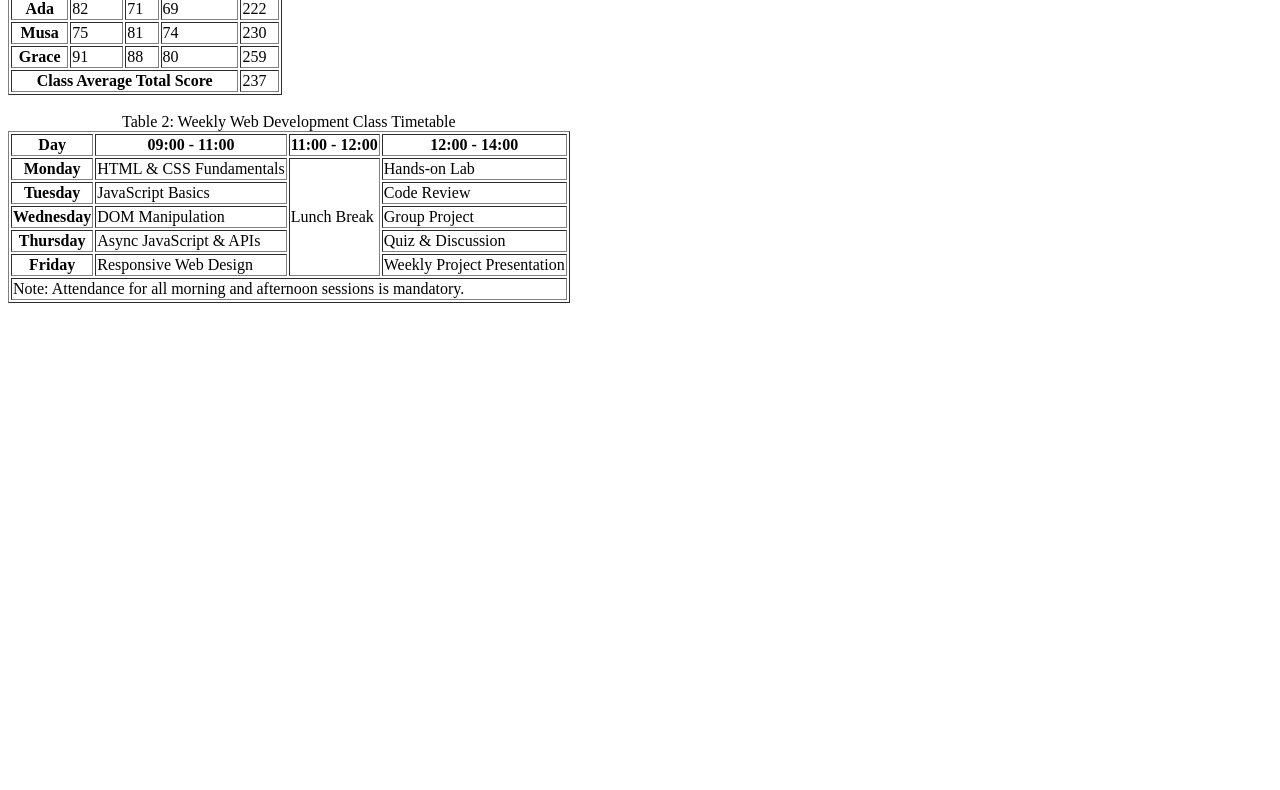
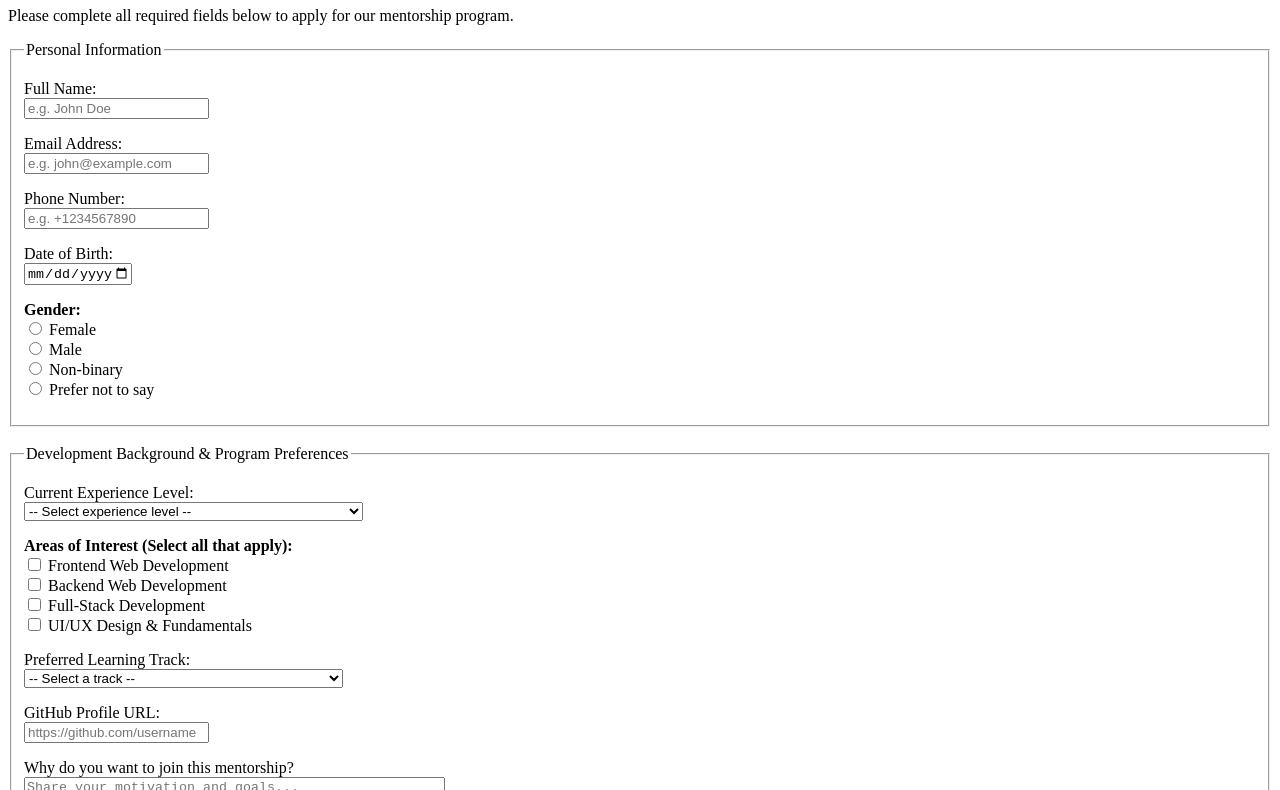
Before and after one commit to Reunited-011/My-Web-development-Journey, a plain HTML site: page index.html in a window 1280 px wide. Shown: the part 73-863 px from the top of the page. Before the commit the page ends 800 px from the top, so only its background shows below. Drawn offline with Linux system fonts and the light colour scheme.

Commit message:
html mentorship application form source material

```diff
--- a/index.html
+++ b/index.html
@@ -2,103 +2,132 @@
 <html lang="en">
 <head>
     <meta charset="UTF-8">
-    <meta name="description" content=" A webpage showing Results and time table Data tables ">
+    <meta name="author" content="Osimen Reuben">
+    <meta name="description" content="this is a valid html only form application">
     <meta name="viewport" content="width=device-width, initial-scale=1.0">
-    <meta name="author" content="Osimen Reuben">
     <link rel="icon" href="fav-icon.jpg" type="image.jpg">
-    <title>Results and time table Data tables</title>
+    <title>Mentorship Application Form</title>
 </head>
 <body>
 
-    <!-- Table 1: Student Results -->
-    <table border="1">
-        <caption>Table 1: Web Development Student Exam Results</caption>
-        <thead>
-            <tr>
-                <th scope="col">Student</th>
-                <th scope="col">HTML</th>
-                <th scope="col">CSS</th>
-                <th scope="col">JavaScript</th>
-                <th scope="col">Total</th>
-            </tr>
-        </thead>
-        <tbody>
-            <tr>
-                <th scope="row">Ada</th>
-                <td>82</td>
-                <td>71</td>
-                <td>69</td>
-                <td>222</td>
-            </tr>
-            <tr>
-                <th scope="row">Musa</th>
-                <td>75</td>
-                <td>81</td>
-                <td>74</td>
-                <td>230</td>
-            </tr>
-            <tr>
-                <th scope="row">Grace</th>
-                <td>91</td>
-                <td>88</td>
-                <td>80</td>
-                <td>259</td>
-            </tr>
-        </tbody>
-        <tfoot>
-            <tr>
-                <th scope="row" colspan="4">Class Average Total Score</th>
-                <td>237</td>
-            </tr>
-        </tfoot>
-    </table>
+    <h1>Mentorship Application Form</h1>
+    <p>Please complete all required fields below to apply for our mentorship program.</p>
 
-    <br>
+    <form action="/submit-application" method="POST">
 
-    <!-- Table 2 Weekly Class Timetable -->
-    <table border="1">
-        <caption>Table 2: Weekly Web Development Class Timetable</caption>
-        <thead>
-            <tr>
-                <th scope="col">Day</th>
-                <th scope="col">09:00 - 11:00</th>
-                <th scope="col">11:00 - 12:00</th>
-                <th scope="col">12:00 - 14:00</th>
-            </tr>
-        </thead>
-        <tbody>
-            <tr>
-                <th scope="row">Monday</th>
-                <td>HTML &amp; CSS Fundamentals</td>
-                <td rowspan="5">Lunch Break</td>
-                <td>Hands-on Lab</td>
-            </tr>
-            <tr>
-                <th scope="row">Tuesday</th>
-                <td>JavaScript Basics</td>
-                <td>Code Review</td>
-            </tr>
-            <tr>
-                <th scope="row">Wednesday</th>
-                <td>DOM Manipulation</td>
-                <td>Group Project</td>
-            </tr>
-            <tr>
-                <th scope="row">Thursday</th>
-                <td>Async JavaScript &amp; APIs</td>
-                <td>Quiz &amp; Discussion</td>
-            </tr>
-            <tr>
-                <th scope="row">Friday</th>
-                <td>Responsive Web Design</td>
-                <td>Weekly Project Presentation</td>
-            </tr>
-        </tbody>
-        <tfoot>
-            <tr>
-                <td colspan="4">Note: Attendance for all morning and afternoon sessions is mandatory.</td>
-            </tr>
-        </tfoot>
-    </table>
+        <!-- Fieldset 1: Personal Information -->
+        <fieldset>
+            <legend>Personal Information</legend>
+
+            <p>
+                <label for="full-name">Full Name:</label><br>
+                <input type="text" id="full-name" name="fullName" required minlength="2" maxlength="100" placeholder="e.g. John Doe">
+            </p>
+
+            <p>
+                <label for="email">Email Address:</label><br>
+                <input type="email" id="email" name="email" required placeholder="e.g. john@example.com">
+            </p>
+
+            <p>
+                <label for="phone">Phone Number:</label><br>
+                <input type="tel" id="phone" name="phone" required pattern="[0-9]{10,15}" placeholder="e.g. +1234567890">
+            </p>
+
+            <p>
+                <label for="dob">Date of Birth:</label><br>
+                <input type="date" id="dob" name="dateOfBirth" required max="2010-01-01">
+            </p>
+
+            <p>
+                <strong>Gender:</strong><br>
+                <input type="radio" id="gender-female" name="gender" value="female" required>
+                <label for="gender-female">Female</label><br>
+
+                <input type="radio" id="gender-male" name="gender" value="male">
+                <label for="gender-male">Male</label><br>
+
+                <input type="radio" id="gender-non-binary" name="gender" value="non-binary">
+                <label for="gender-non-binary">Non-binary</label><br>
+
+                <input type="radio" id="gender-prefer-not" name="gender" value="prefer-not-to-say">
+                <label for="gender-prefer-not">Prefer not to say</label>
+            </p>
+        </fieldset>
+
+        <br>
+
+        <!-- Fieldset 2: Development Background & Program Preferences -->
+        <fieldset>
+            <legend>Development Background & Program Preferences</legend>
+
+            <p>
+                <label for="experience-level">Current Experience Level:</label><br>
+                <select id="experience-level" name="experienceLevel" required>
+                    <option value="" disabled selected>-- Select experience level --</option>
+                    <option value="beginner">Beginner (Little to no coding experience)</option>
+                    <option value="intermediate">Intermediate (Built basic personal projects)</option>
+                    <option value="advanced">Advanced (Comfortable with full-stack or frameworks)</option>
+                </select>
+            </p>
+
+            <p>
+                <strong>Areas of Interest (Select all that apply):</strong><br>
+                <input type="checkbox" id="interest-frontend" name="interests" value="frontend">
+                <label for="interest-frontend">Frontend Web Development</label><br>
+
+                <input type="checkbox" id="interest-backend" name="interests" value="backend">
+                <label for="interest-backend">Backend Web Development</label><br>
+
+                <input type="checkbox" id="interest-fullstack" name="interests" value="fullstack">
+                <label for="interest-fullstack">Full-Stack Development</label><br>
+
+                <input type="checkbox" id="interest-uiux" name="interests" value="ui-ux">
+                <label for="interest-uiux">UI/UX Design & Fundamentals</label>
+            </p>
+
+            <p>
+                <label for="learning-track">Preferred Learning Track:</label><br>
+                <select id="learning-track" name="learningTrack" required>
+                    <option value="" disabled selected>-- Select a track --</option>
+                    <option value="web-dev-fundamentals">Web Development Fundamentals (HTML/CSS/JS)</option>
+                    <option value="fullstack-engineering">Full-Stack Software Engineering</option>
+                    <option value="uiux-design">UI/UX Product Design</option>
+                </select>
+            </p>
+
+            <p>
+                <label for="github-url">GitHub Profile URL:</label><br>
+                <input type="url" id="github-url" name="githubUrl" placeholder="https://github.com/username" required>
+            </p>
+
+            <p>
+                <label for="why-join">Why do you want to join this mentorship?</label><br>
+                <textarea id="why-join" name="whyJoin" rows="5" cols="50" required minlength="50" maxlength="1000" placeholder="Share your motivation and goals..."></textarea>
+            </p>
+        </fieldset>
+
+        <br>
+
+        <!-- Fieldset 3: Availability & Terms -->
+        <fieldset>
+            <legend>Availability & Agreement</legend>
+
+            <p>
+                <label for="availability">Weekly Availability (Hours per week):</label><br>
+                <input type="number" id="availability" name="availabilityHours" min="5" max="40" required placeholder="e.g. 15">
+            </p>
+
+            <p>
+                <input type="checkbox" id="rules-agreement" name="rulesAgreement" value="accepted" required>
+                <label for="rules-agreement">I agree to abide by the mentorship program rules and code of conduct.</label>
+            </p>
+        </fieldset>
+
+        <br>
+
+        <button type="submit">Submit Application</button>
+    </form>
+
 </body>
 </html>
```
Also changed, not shown: Screenshot 2026-11-27 030339.png (added), Screenshot 2026-11-27 030417.png (added), Screenshot 2026-11-27 030442.png (added), Screenshot 2026-11-27 030506.png (added), Screenshot 2026-11-27 030541.png (added), Screenshot 2026-11-27 030624.png (added), Screenshot 2026-11-27 030701.png (added), Screenshot 2026-11-27 030721.png (added), Screenshot 2026-11-27 030755.png (added).
